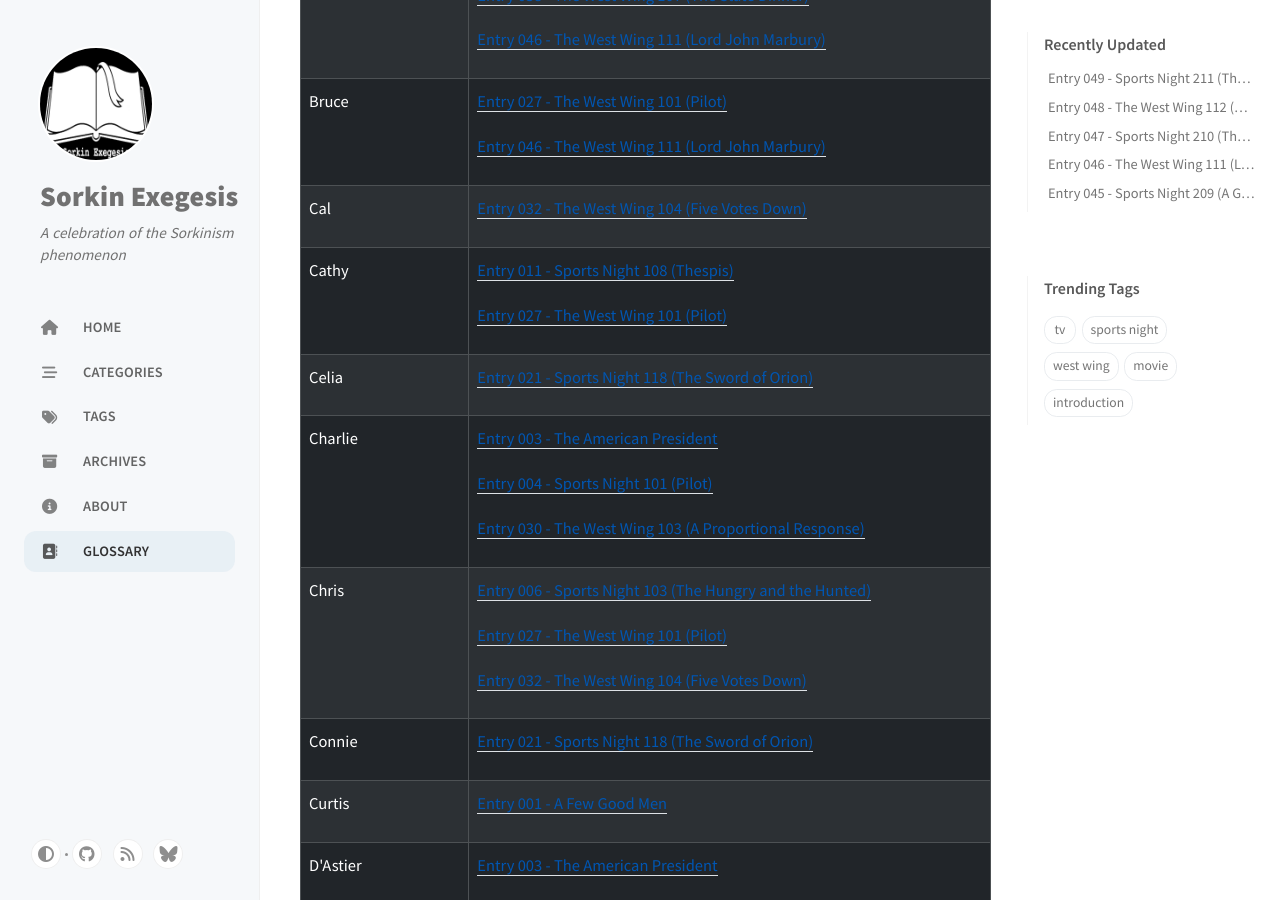
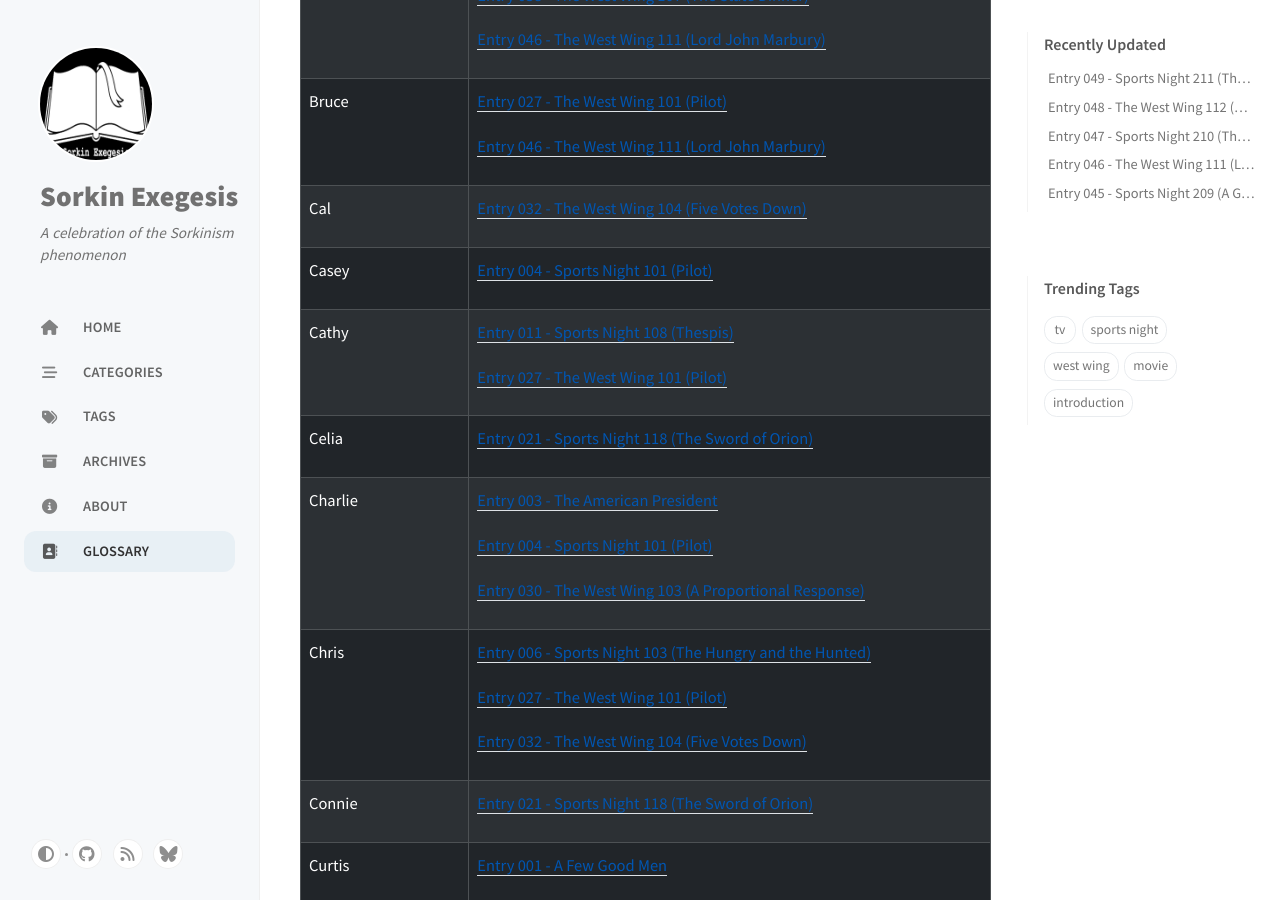
Before and after one commit to sykesjd/sorkin-exegesis, a Jekyll site: the page built from _tabs/glossary.md, in a window 1280 px wide and 900 px high, scrolled down 28234 px. Built offline with Jekyll 4.4.1, drawn with Linux system fonts in a browser that asks for light colours; cached includes are drawn as plain includes; comment, search, counter and statistics services are not loaded.

Commit message:
Well, ain't this a kick in the head...

```diff
--- a/_posts/2024-09-20-sports-night-101.md
+++ b/_posts/2024-09-20-sports-night-101.md
@@ -103,6 +103,8 @@
 > NATALIE: Yo.
 
 Oh, listen, sister, you're too white to be saying 'yo'...
+
+### NEW Sorkin Name: Casey
 
 > NATALIE: _(yelling into mic)_ Casey, did you get the change on Arrowhead and Denver?
 >
```
